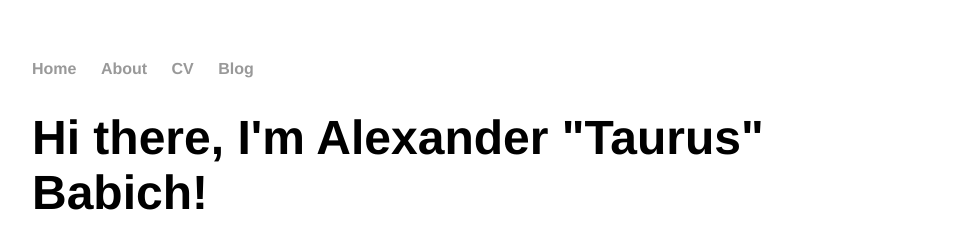
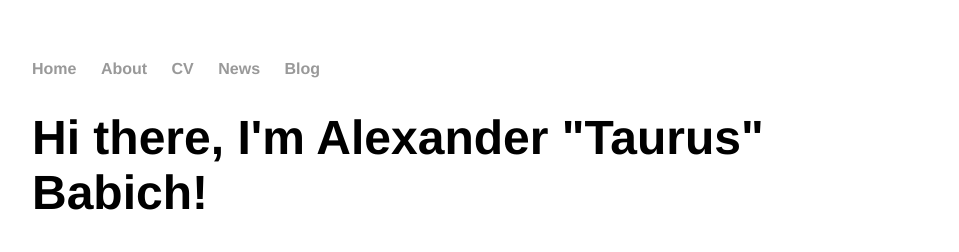
Before and after one commit to liketaurus/liketaurus.github.io, a Jekyll site: the page built from index.html, in a window 1280 px wide. Shown: the top 252 px of the page, without its empty margins (160-1119 px from the left). Built offline with Jekyll 4.4.1, drawn with Linux system fonts in a browser that asks for light colours.

Commit message:
Merge origin/master
Conflicts:
	_posts/2015-11-21-starting-with-GitHub-pages.md

```diff
--- a/_layouts/default.html
+++ b/_layouts/default.html
@@ -11,6 +11,7 @@
 		<li><a href="/">Home</a></li>
 		<li><a href="/about">About</a></li>
 		<li><a href="/cv">CV</a></li>
+                <li><a href="/news">News</a></li>
                 <li><a href="http://ProductivityBlog.com.ua" target="_blank">Blog</a></li>
 	  </ul>
 	</nav>
```
